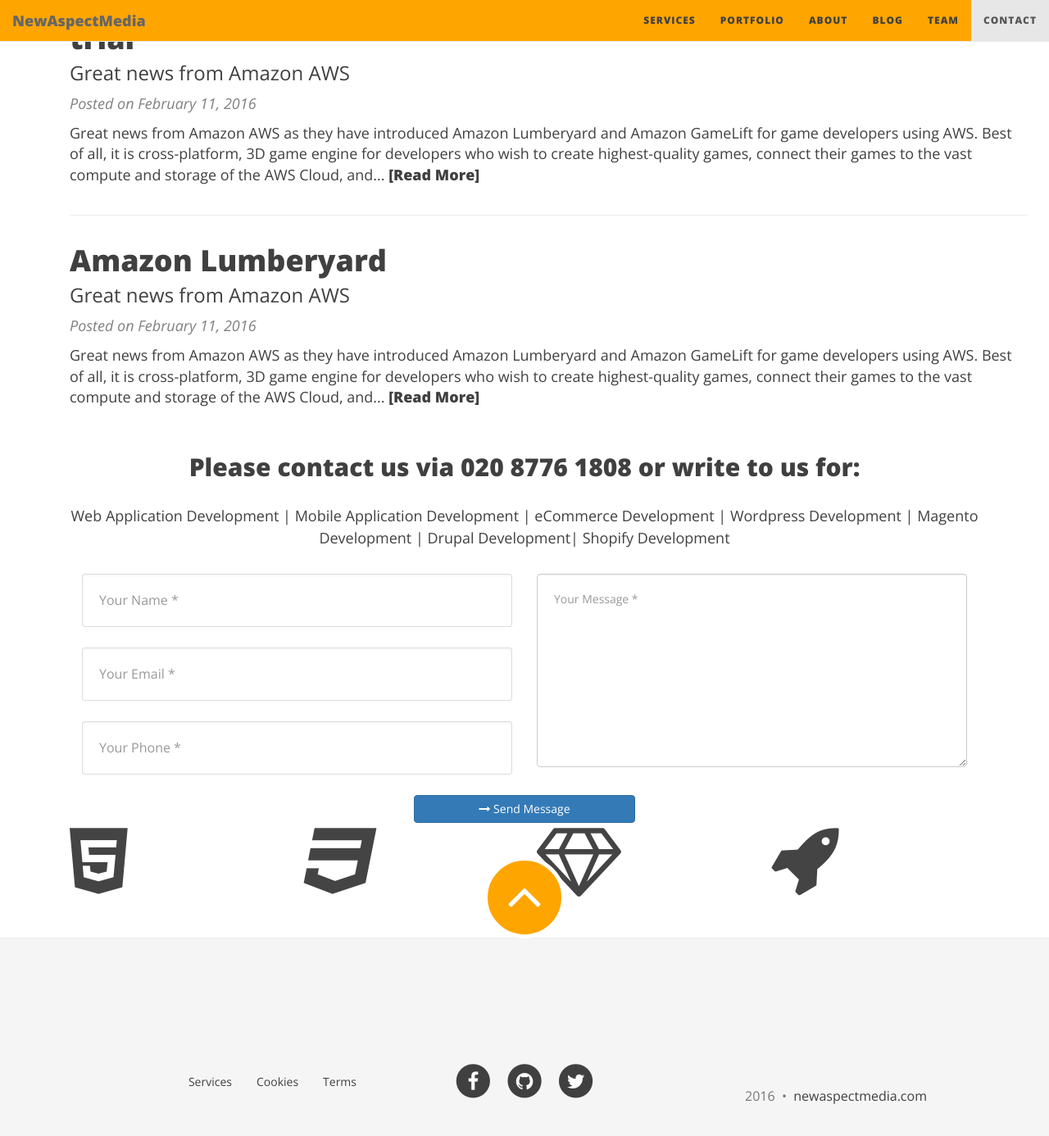
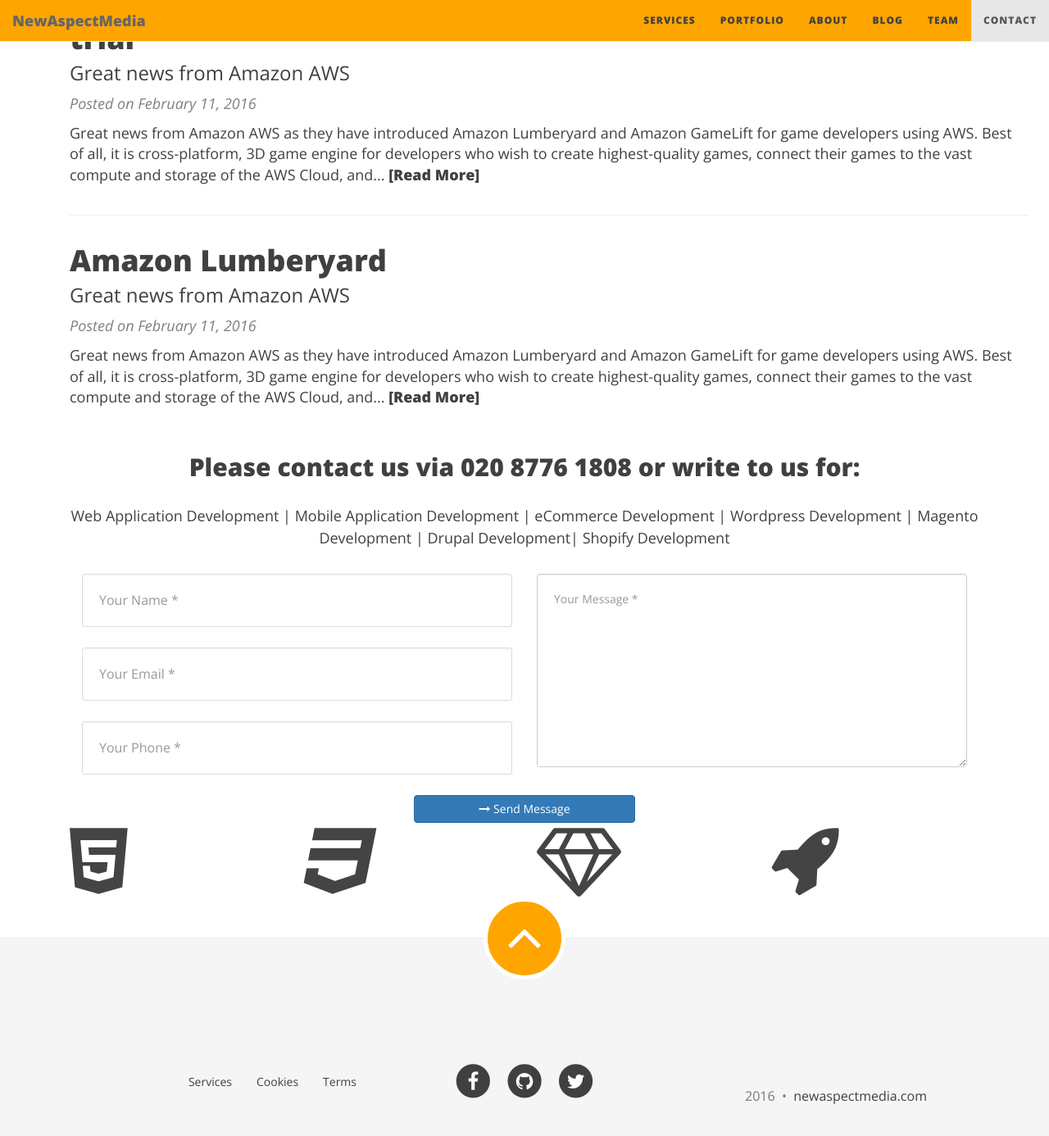
Before and after one commit to newmedia77/appxnam, a Jekyll site: the page built from index.html, in a window 1280 px wide and 1400 px high, scrolled down 3051 px. Shown: the top 1386 px of the window at 82% size. Built offline with Jekyll 4.4.1, drawn with Linux system fonts in a browser that asks for light colours; nearby versions of some CDN libraries; the list of posts is cut into pages by our own code.

Commit message:
andrea
back to top position

```diff
--- a/css/style.css
+++ b/css/style.css
@@ -725,7 +725,7 @@
     width: 100px;
     height: 100px;
     position: relative;
-    top: -150px;
+    top: -100px;
     border: 5px solid #fff;
     border-radius: 50%;
     -webkit-transition: all 0.4s ease-in-out;
```
